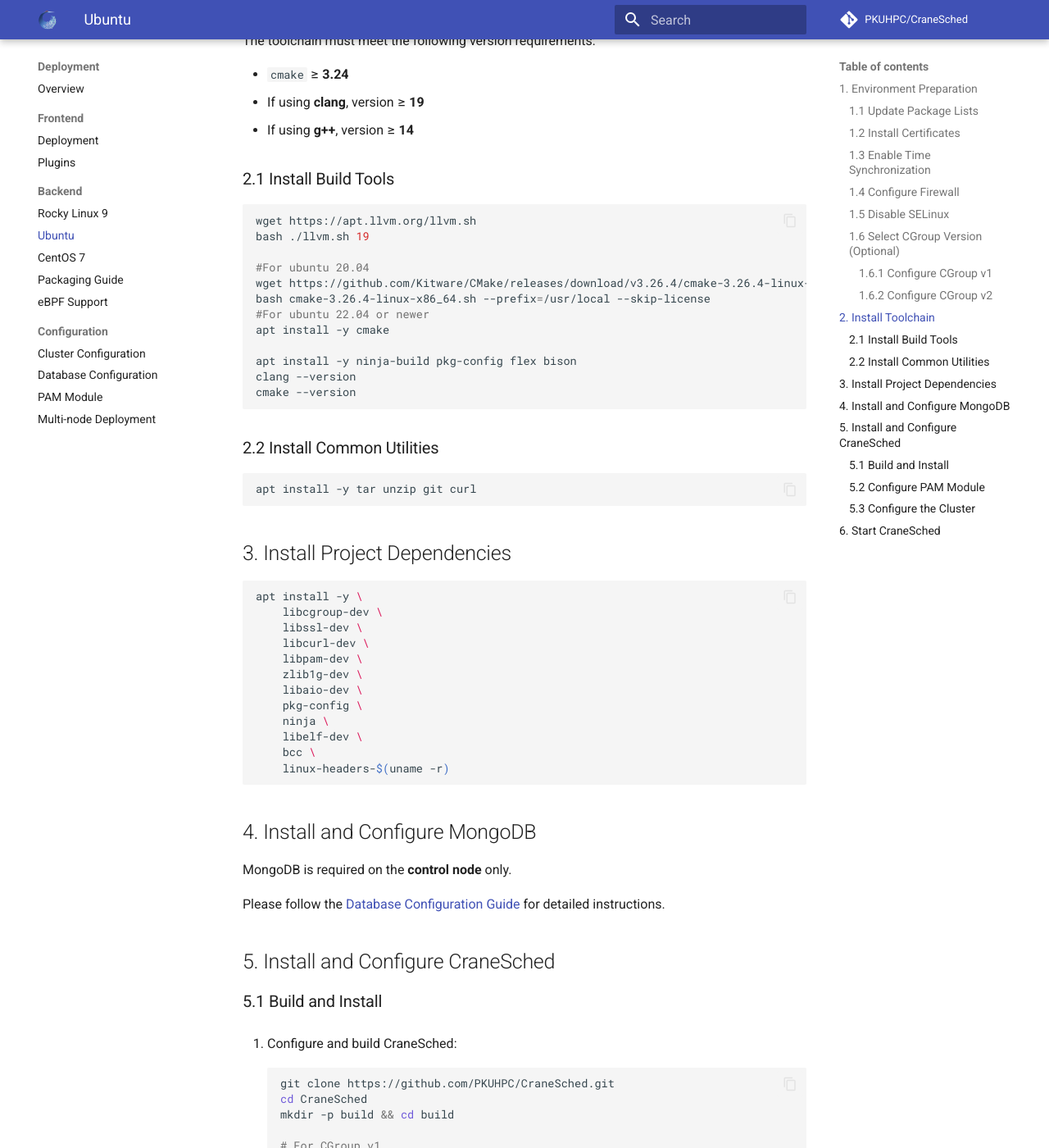
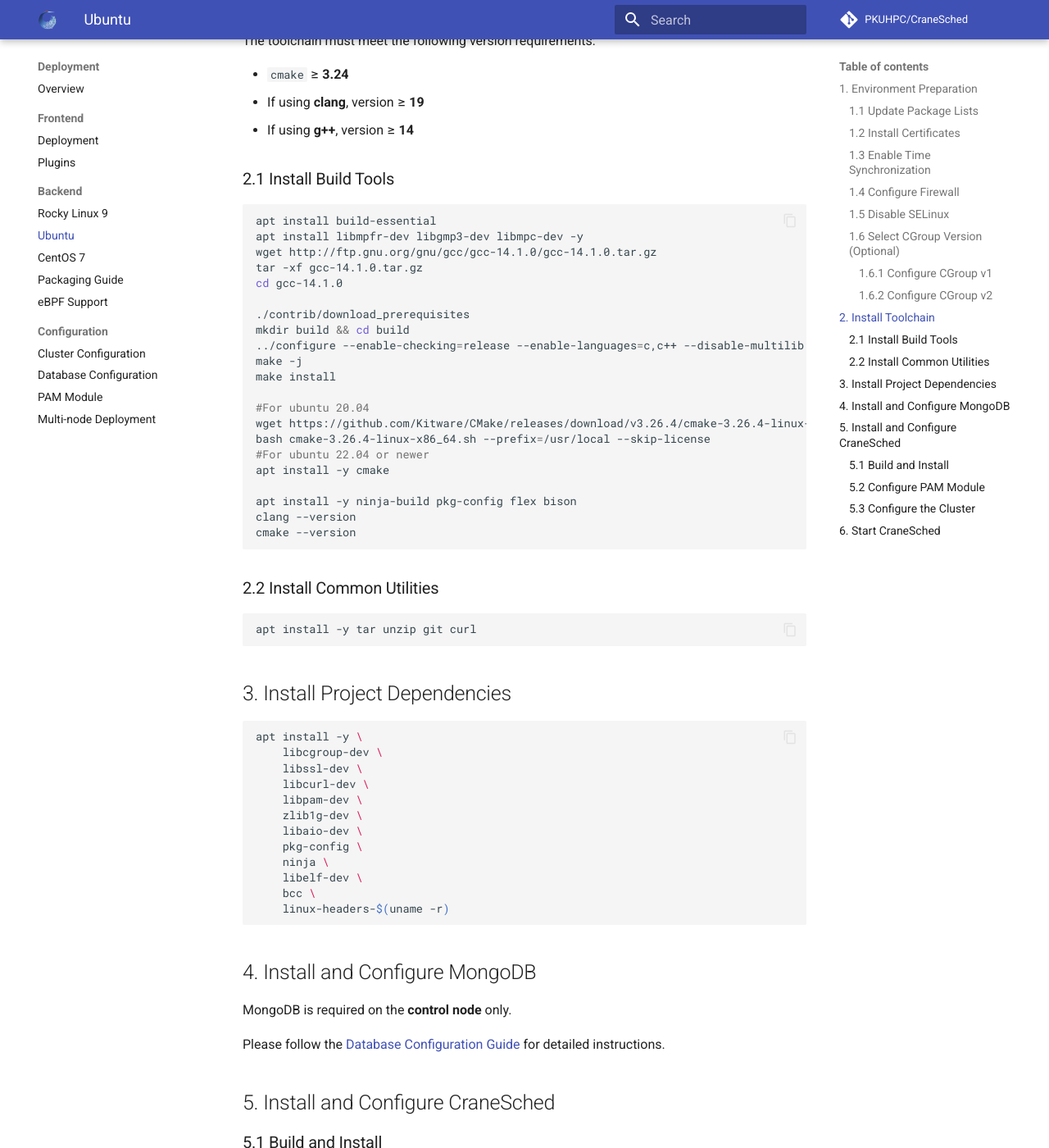
Before and after one commit to PKUHPC/CraneSched, an MkDocs documentation site: the page built from docs/deployment/backend/Ubuntu.md, in a window 1280 px wide and 1400 px high, scrolled down 2295 px. Shown: the whole window at 82% size. Built offline with MkDocs 1.6.1 and Material for MkDocs 9.7.7, drawn with Linux system fonts in a browser that asks for light colours; comment, search, counter and statistics services are not loaded; some of the changed text lies outside the part shown.

Commit message:
doc: Update ubuntu doc (#648)
* doc: Update ubuntu doc

* fix: Update GCC installation instructions for improved build process

* fix: Specify GCC and G++ compilers in CMake commands for CGroup builds

* docs: Fix docs

---------

Co-authored-by: Nativu5 <44155313+Nativu5@users.noreply.github.com>

````diff
--- a/docs/deployment/backend/Ubuntu.md
+++ b/docs/deployment/backend/Ubuntu.md
@@ -104,8 +104,17 @@
 ### 2.1 Install Build Tools
 
 ```bash
-wget https://apt.llvm.org/llvm.sh
-bash ./llvm.sh 19
+apt install build-essential
+apt install libmpfr-dev libgmp3-dev libmpc-dev -y
+wget http://ftp.gnu.org/gnu/gcc/gcc-14.1.0/gcc-14.1.0.tar.gz
+tar -xf gcc-14.1.0.tar.gz
+cd gcc-14.1.0
+
+./contrib/download_prerequisites
+mkdir build && cd build
+../configure --enable-checking=release --enable-languages=c,c++ --disable-multilib
+make -j
+make install
 
 #For ubuntu 20.04
 wget https://github.com/Kitware/CMake/releases/download/v3.26.4/cmake-3.26.4-linux-x86_64.sh
@@ -159,11 +168,11 @@
 mkdir -p build && cd build
 
 # For CGroup v1
-cmake -G Ninja ..
+cmake -G Ninja .. -DCMAKE_C_COMPILER=/usr/bin/gcc -DCMAKE_CXX_COMPILER=/usr/bin/g++
 cmake --build .
 
 # For CGroup v2
-cmake -G Ninja .. -DCRANE_ENABLE_CGROUP_V2=true
+cmake -G Ninja .. -DCRANE_ENABLE_CGROUP_V2=true -DCMAKE_C_COMPILER=/usr/bin/gcc -DCMAKE_CXX_COMPILER=/usr/bin/g++
 cmake --build .
 ```
 
@@ -171,12 +180,12 @@
 
 !!! tip
     We recommend deploying CraneSched using DEB packages. See the [Packaging Guide](packaging.md) for installation instructions.
+
 ```bash
 cmake --install .
 ```
 
 For deploying CraneSched to multiple nodes, please follow the [Multi-node Deployment Guide](../configuration/multi-node.md).
-
 
 ### 5.2 Configure PAM Module
 
````
